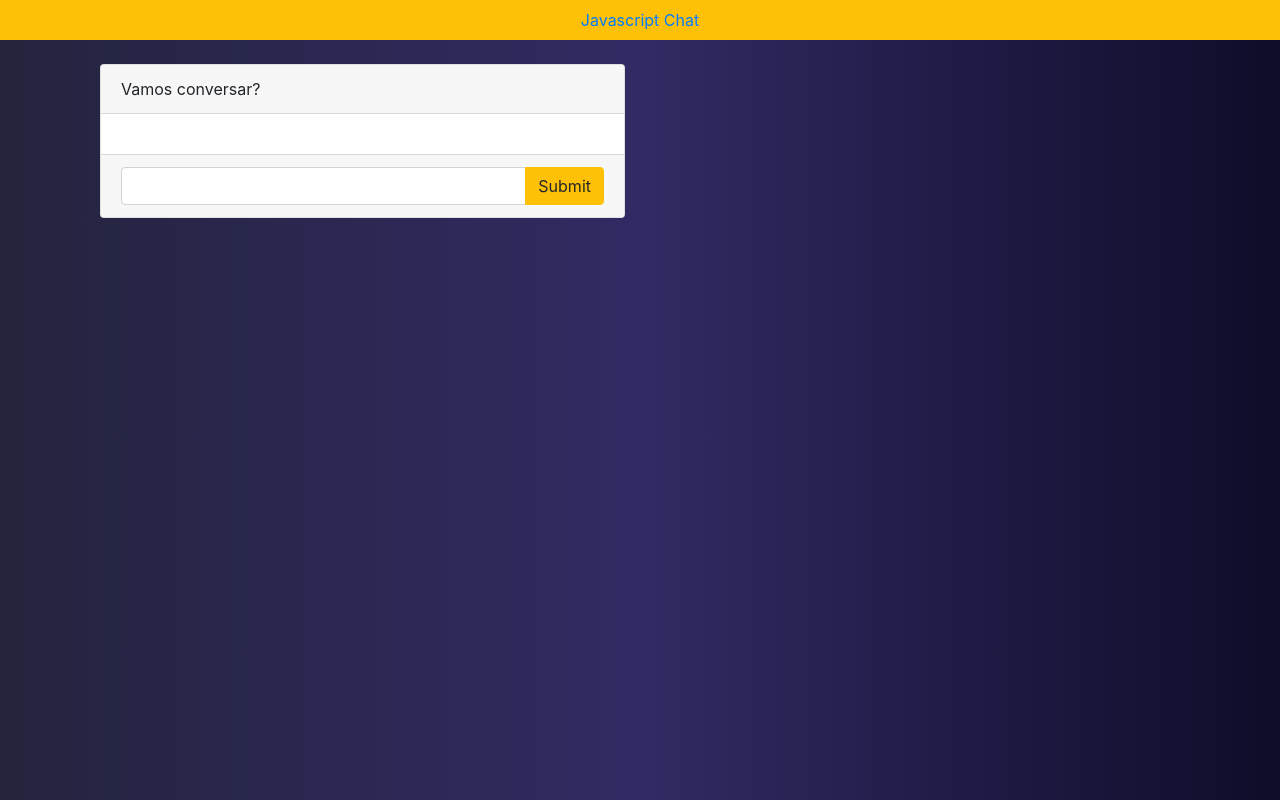
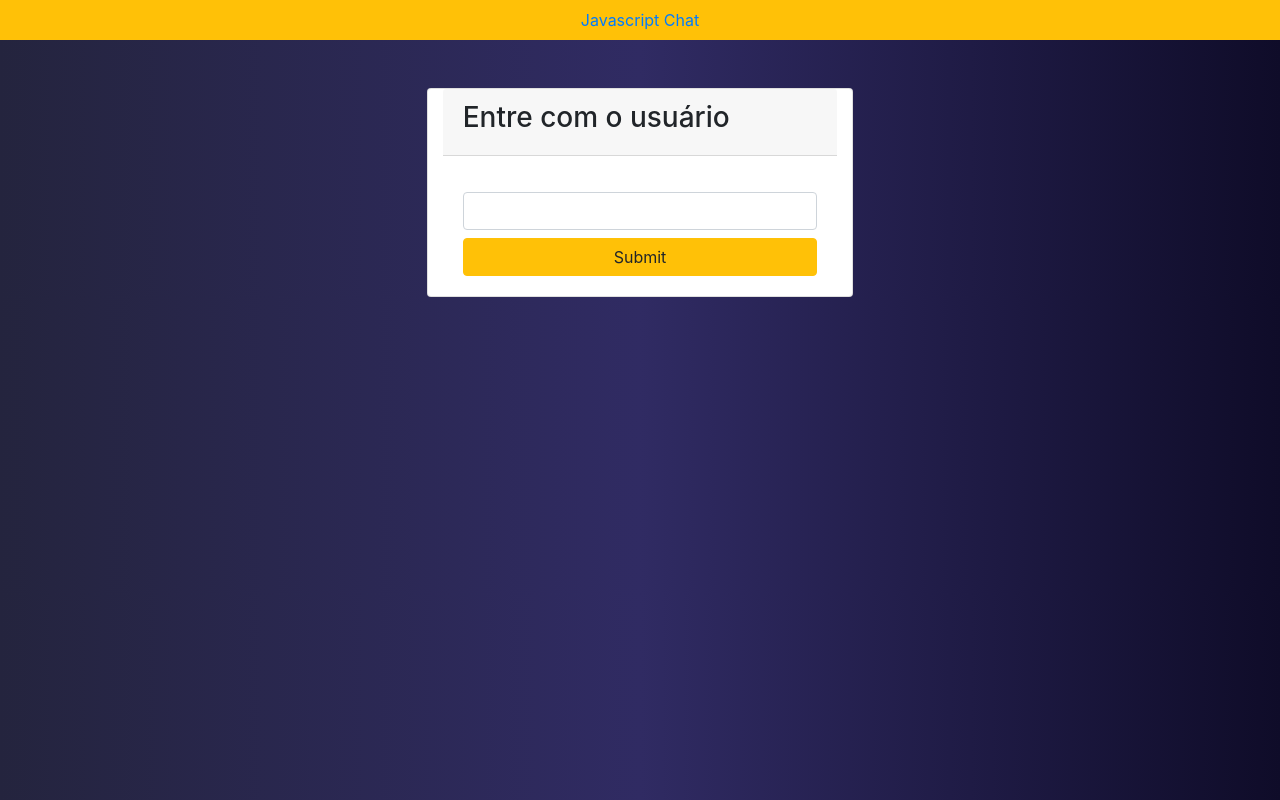
Before and after one commit to prmorais13/fazt-chat-javascript, a website: page src/public/index.html in a window 1280 px wide. Drawn offline with nearby package versions, Linux system fonts and the light colour scheme; no server answers.

Commit message:
Formulário de login e lista de usuarios - Incompleto

```diff
--- a/src/public/css/main.css
+++ b/src/public/css/main.css
@@ -13,3 +13,7 @@ body {
     #0f0c29
   ); /* W3C, IE 10+/ Edge, Firefox 16+, Chrome 26+, Opera 12+, Safari 7+ */
 }
+
+#contentWrap {
+  display: none;
+}
--- a/src/public/index.html
+++ b/src/public/index.html
@@ -21,7 +21,21 @@
     <nav class="navbar navbar-light bg-warning">
       <a href="/" class="nav-brand mx-auto">Javascript Chat</a>
     </nav>
-    <div class="container">
+    <!-- FORM DE USUARIO -->
+    <div class="card col-md-4 mt-5 mx-auto">
+      <div class="card-header">
+        <h3>Entre com o usuário</h3>
+      </div>
+      <p id="nickError"></p>
+      <div class="card-body">
+        <form id="nickForm">
+          <input type="text" class="form-control" id="nickName" />
+          <input type="submit" class="btn btn-warning btn-block mt-2" />
+        </form>
+      </div>
+    </div>
+    <!-- FORM DE MENSAGENS -->
+    <div class="container" id="contentWrap">
       <div class="col-md-6 mt-4">
         <div class="card">
           <div class="card-header">
```
